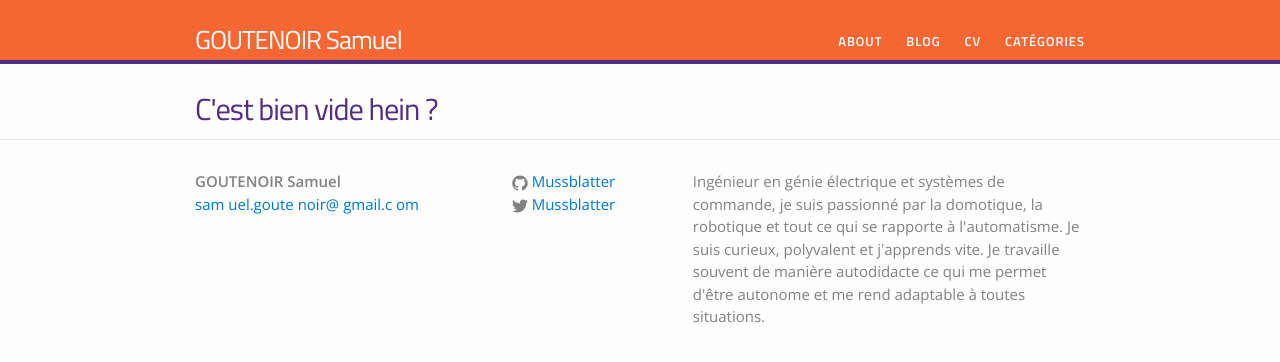
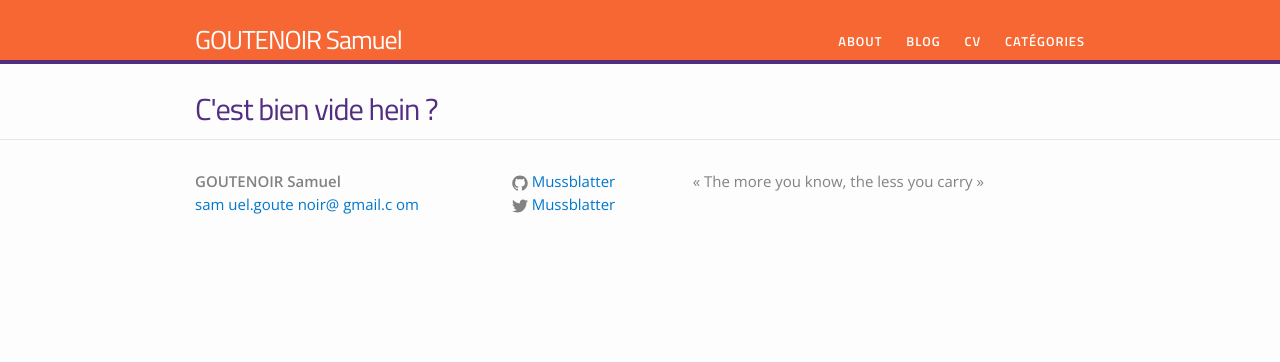
Before and after one commit to Mussblatter/Blog, a Jekyll site: the page built from index.html, in a window 1280 px wide. Shown: the top 362 px of the page. Built offline with Jekyll 4.4.1, drawn with Linux system fonts in a browser that asks for light colours.

Commit message:
Update _config.yml

```diff
--- a/_config.yml
+++ b/_config.yml
@@ -2,8 +2,7 @@
 title: GOUTENOIR Samuel
 email: sam uel.goute noir@ gmail.c om
 description: > # this means to ignore newlines until "baseurl:"
-   Ingénieur en génie électrique et systèmes de commande, je suis passionné par la domotique, la robotique et tout ce qui se rapporte à l'automatisme.
-   Je suis curieux, polyvalent et jʼapprends vite. Je travaille souvent de manière autodidacte ce qui me permet d'être autonome et me rend adaptable à toutes situations.
+  « The more you know, the less you carry »
 baseurl: "" # the subpath of your site, e.g. /blog/
 url: "https://mussblatter.github.io/" # the base hostname & protocol for your site
 twitter_username: Mussblatter
```
